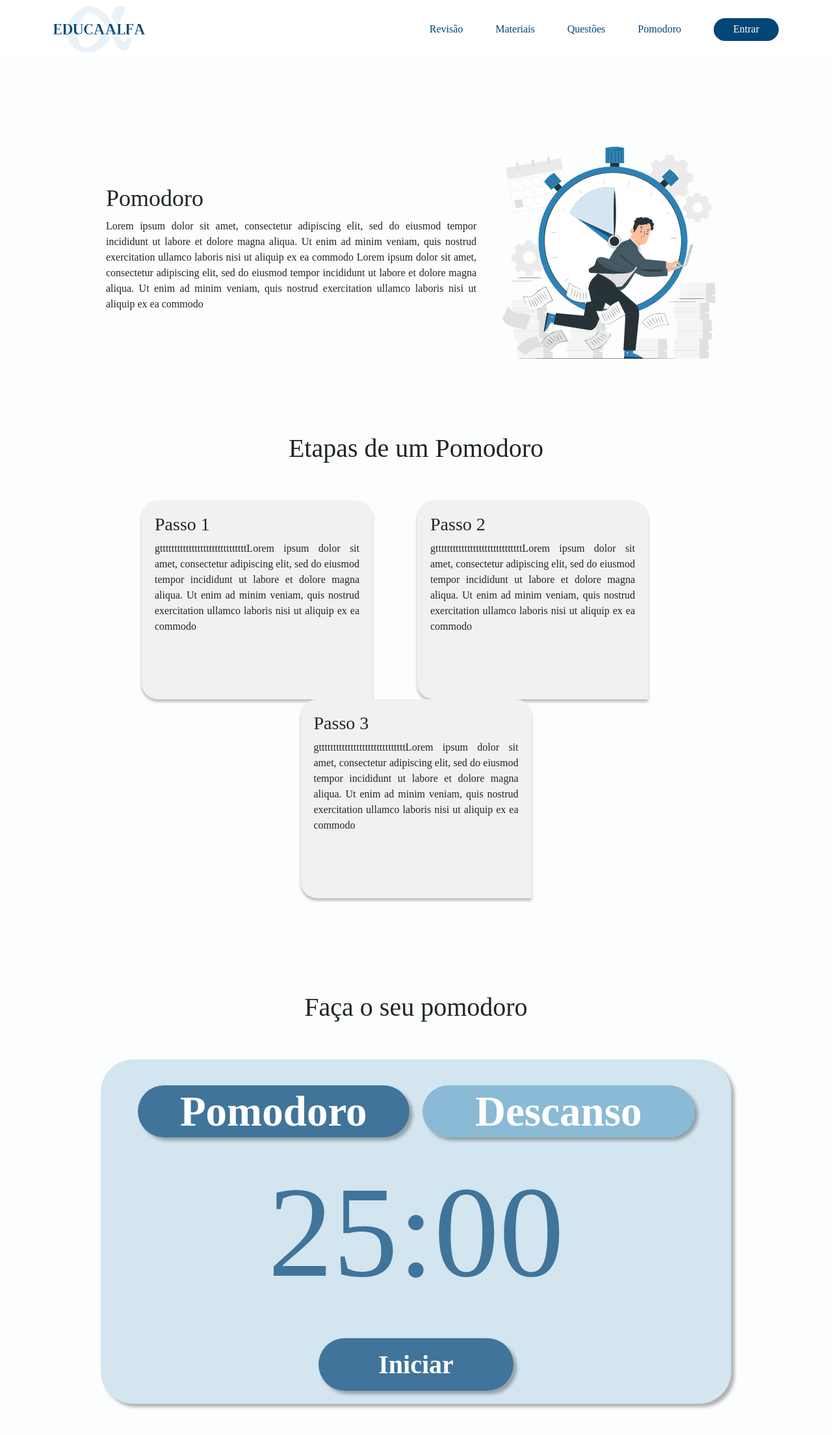
After one commit to ClarisseTeixeira/EducaAlfa, a Django app: page /indexpomodoro in a window 1280 px wide. The commit adds this page. Shown: the whole page at 65% size. Run offline with Django 4.2, Linux system fonts and the light colour scheme.

Commit message:
templates

```diff
--- /dev/null
+++ b/pomodoro/static/pomodoro/css/indexpomodoro.css
@@ -0,0 +1,43 @@
+
+.imgpomodoro{
+    width: 360px;
+    height: auto;
+}
+
+.textpomodoro{
+    width: 570px;
+    text-align: justify;
+}
+.h1pomodoro{
+    font-size: 36px;
+}
+h1{
+    font-weight: 400;
+}
+
+.etapaspomodoro{
+    text-align: center;
+}
+.etapa{
+    text-align: left;
+    width: 355px;
+    height: 306px;
+    border-radius: 25px 25px var(--Number, 0px) 25px;
+    background: #F1F1F1;
+    box-shadow: 0px 4px 4px 0px rgba(0, 0, 0, 0.25);
+    padding: 20px;
+}
+
+.etapasconteudo{
+    text-align: justify;
+}
+
+.etapaspomodoro .etapa {
+    display: inline-block; /* Permite que as divs fiquem uma ao lado da outra */
+    margin-right: 65px; /* Espaçamento de 65px entre as divs */
+}
+
+.etapaspomodoro .etapa:last-child {
+    margin-right: 0; /* Remove o espaçamento à direita da última div */
+}
+/* Estilo da accordion-item */
--- /dev/null
+++ b/pomodoro/static/pomodoro/css/pomodoro.css
@@ -0,0 +1,96 @@
+
+    .form-container{
+        background-color: rgba(45, 130, 181, 0.2);
+        padding: 20px;
+        border-radius: 50px;
+        max-width: 970px;
+        height: 530px;
+        margin: auto;
+        box-shadow: 5px 5px 5px rgba(0, 0, 0, .3);
+        justify-content: space-between;
+        position: relative;
+    }
+
+    .timer{
+        color: rgba(2, 69, 119, 0.70);
+        font-size: 200px;
+        font-style: normal;
+        font-weight: 400;
+        line-height: normal;
+        position: absolute;
+        top: 50%;
+        left: 50%;
+        transform: translate(-50%, -50%);
+    }
+
+    .containeres {
+        display: flex;
+        align-items: flex-start;
+        flex-wrap: nowrap; /* Alteração aqui para evitar quebras de linha */
+        text-align: center;
+        max-width: 877px;
+        height: 81.5px;
+        margin: auto;
+        margin-top: 20px;
+    }
+
+    .pomodoro, .descanso {
+        padding: 10px;
+        border-radius: 100px;
+        text-align: center;
+        font-weight: bold;
+        max-width: 430px;
+        flex: 1;
+        margin: 0 10px 10px;
+        font-size: 65px;
+        color: #ffffff;
+        box-shadow: 5px 5px 5px rgba(0, 0, 0, .3);
+        display: inline-block;
+        line-height: 60px; /* Adicione esta linha */
+    }
+
+    .pomodoro {
+        background-color: rgba(2, 69, 119, 0.7);
+    }
+
+    .descanso {
+        background-color: rgba(45, 130, 181, 0.44);
+    }
+
+
+#counter {
+    display: none;
+    text-align: center;
+    position: absolute;
+    top: calc(70% + 20px); /* Posição vertical entre o botão e o temporizador */
+    left: 50%;
+    transform: translateX(-50%);
+    font-size: 30px;
+    color: rgba(2, 69, 119, 0.70);
+}
+
+.iniciar {
+    background-color: rgba(2, 69, 119, 0.7);
+    font-weight: bold;
+    width: 300px;
+    height: 81px;
+    font-size: 40px;
+    color: #ffffff;
+    border-radius: 50px;
+    padding: 10px;
+    box-shadow: 5px 5px 5px rgba(0, 0, 0, .3);
+    text-decoration: none;
+    border-color: #ffffff;
+    position: absolute;
+    bottom: 20px;
+    left: 50%;
+    transform: translateX(-50%);
+    border: none;
+}
+
+    #timer{
+        font-size: 200px;
+        color: rgba(2, 69, 119, 0.7);
+        text-align: center;
+        font-family: "digital numbers";
+    }
--- /dev/null
+++ b/pomodoro/templates/pomodoro/indexpomodoro.html
@@ -0,0 +1,69 @@
+{% extends 'base.html' %}
+{% load static %}
+
+{% block head%}
+<link rel="stylesheet" href="{% static 'pomodoro\css\indexpomodoro.css' %}">
+<script src="{% static 'pomodoro/js/pomodoro.js' %}"></script>
+{% endblock %}
+
+{% block content %}
+
+<br>
+<br>
+<br>
+<div class="d-flex justify-content-center">
+
+    <div class="mt-5 row align-items-center">
+
+        <div class="col">
+            <h1 class="h1pomodoro">Pomodoro</h1>
+            <p class="textpomodoro">Lorem ipsum dolor sit amet, consectetur adipiscing elit, sed do eiusmod tempor
+                incididunt ut labore et dolore magna aliqua. Ut enim ad minim veniam, quis nostrud exercitation ullamco
+                laboris nisi ut aliquip ex ea commodo Lorem ipsum dolor sit amet, consectetur adipiscing elit, sed do
+                eiusmod tempor incididunt ut labore et dolore magna aliqua. Ut enim ad minim veniam, quis nostrud
+                exercitation ullamco laboris nisi ut aliquip ex ea commodo </p>
+        </div>
+
+        <div class="col">
+            <img class="imgpomodoro" src="{% static 'pomodoro/img/Deadline-pana (1).svg' %}" alt="">
+
+        </div>
+    </div>
+
+</div>
+
+<br>
+<br>
+
+<h1 class="d-flex justify-content-center mt-5">Etapas de um Pomodoro</h1>
+<br>
+<br>
+<div class="etapaspomodoro">
+    <div class="etapa">
+        <h3 class="titlepasso">Passo 1</h3>
+        <p class="etapasconteudo">gttttttttttttttttttttttttttttttLorem ipsum dolor sit amet, consectetur adipiscing elit, sed do eiusmod tempor incididunt ut labore et dolore magna aliqua. Ut enim ad minim veniam, quis nostrud exercitation ullamco laboris nisi ut aliquip ex ea commodo </p>
+    </div>
+    <div class="etapa">
+        <h3 class="titlepasso">Passo 2</h3>
+        <p class="etapasconteudo">gttttttttttttttttttttttttttttttLorem ipsum dolor sit amet, consectetur adipiscing elit, sed do eiusmod tempor incididunt ut labore et dolore magna aliqua. Ut enim ad minim veniam, quis nostrud exercitation ullamco laboris nisi ut aliquip ex ea commodo </p>
+    </div>
+    <div class="etapa">
+        <h3 class="titlepasso">Passo 3</h3>
+        <p class="etapasconteudo">gttttttttttttttttttttttttttttttLorem ipsum dolor sit amet, consectetur adipiscing elit, sed do eiusmod tempor incididunt ut labore et dolore magna aliqua. Ut enim ad minim veniam, quis nostrud exercitation ullamco laboris nisi ut aliquip ex ea commodo </p>
+    </div>
+</div>
+
+<br>
+<br>
+<br>
+<br>
+
+<h1 class="d-flex justify-content-center mt-5">Faça o seu pomodoro</h1>
+<br>
+<br>
+
+{% include 'pomodoro/pomodoro.html' %}
+
+<br>
+<br>
+{% endblock %}
--- a/pomodoro/templates/pomodoro/pomodoro.html
+++ b/pomodoro/templates/pomodoro/pomodoro.html
@@ -1,117 +1,11 @@
-<!DOCTYPE html>
-<html>
-<head>
-    <title>Pomodoro Timer</title>
 
-</head>
+{% load static %}
 
-<style>
-    body{
-        width: 1440px;
-        margin: auto;
-        padding: 40px;
-        background: #F8F8FF;
-    }
-
-    .form-container{
-        background-color: rgba(45, 130, 181, 0.2);
-        padding: 20px;
-        border-radius: 50px;
-        max-width: 970px;
-        height: 530px;
-        margin: auto;
-        box-shadow: 5px 5px 5px rgba(0, 0, 0, .3);
-        justify-content: space-between;
-        position: relative;
-    }
-
-    .timer{
-        color: rgba(2, 69, 119, 0.70);
-        font-family: ;
-        font-size: 200px;
-        font-style: normal;
-        font-weight: 400;
-        line-height: normal;
-        position: absolute;
-        top: 50%;
-        left: 50%;
-        transform: translate(-50%, -50%);
-    }
-
-    .containeres {
-        display: flex;
-        align-items: flex-start;
-        flex-wrap: nowrap; /* Alteração aqui para evitar quebras de linha */
-        text-align: center;
-        max-width: 877px;
-        height: 81.5px;
-        margin: auto;
-        margin-top: 20px;
-    }
-
-    .pomodoro, .descanso {
-        padding: 10px;
-        border-radius: 100px;
-        text-align: center;
-        font-weight: bold;
-        max-width: 430px;
-        height: 60px;
-        flex: 1;
-        margin: 0 10px 10px;
-        font-size: 65px;
-        color: #ffffff;
-        box-shadow: 5px 5px 5px rgba(0, 0, 0, .3);
-        display: inline-block;
-        line-height: 60px; /* Adicione esta linha */
-    }
-
-    .pomodoro {
-        background-color: rgba(2, 69, 119, 0.7);
-    }
-
-    .descanso {
-        background-color: rgba(45, 130, 181, 0.44);
-    }
-
-
-#counter {
-    display: none;
-    text-align: center;
-    position: absolute;
-    top: calc(70% + 20px); /* Posição vertical entre o botão e o temporizador */
-    left: 50%;
-    transform: translateX(-50%);
-    font-size: 30px;
-    color: rgba(2, 69, 119, 0.70);
-}
-
-.iniciar {
-    background-color: rgba(2, 69, 119, 0.7);
-    font-weight: bold;
-    width: 300px;
-    height: 81px;
-    font-size: 40px;
-    color: #ffffff;
-    border-radius: 50px;
-    padding: 10px;
-    box-shadow: 5px 5px 5px rgba(0, 0, 0, .3);
-    text-decoration: none;
-    border-color: #ffffff;
-    position: absolute;
-    bottom: 20px;
-    left: 50%;
-    transform: translateX(-50%);
-}
-
-    #timer{
-        font-size: 200px;
-        color: rgba(2, 69, 119, 0.7);
-        text-align: center;
-        font-family: "digital numbers";
-    }
-
-</style>
-<body>
+{% block head%}
+<link rel="stylesheet" href="{% static 'pomodoro\css\pomodoro.css' %}">
+<link rel="stylesheet" href="{% static 'css/style.css' %}">
+{% endblock %}
+{% block content %}
 
     <div class="form-container">
         <div class="containeres">
@@ -180,5 +74,4 @@
             }
         });
     </script>
-</body>
-</html>
+{% endblock %}
--- a/pomodoro/urls.py
+++ b/pomodoro/urls.py
@@ -3,5 +3,5 @@ from . import views
 
 urlpatterns = [
     path('pomodoro', views.pomodoro, name='pomodoro'),
-    path('intro', views.intro, name='intro'),
+    path('indexpomodoro', views.indexpomodoro, name='indexpomodoro'),
 ]
--- a/pomodoro/views.py
+++ b/pomodoro/views.py
@@ -15,5 +15,5 @@ def pomodoro(request):
 
     return render(request, 'pomodoro/pomodoro.html', {'sessions': sessions})
 
-def intro(request):
-    return render(request, 'pomodoro/intro.html')
+def indexpomodoro(request):
+    return render(request, 'pomodoro/indexpomodoro.html')
--- a/questoes/urls.py
+++ b/questoes/urls.py
@@ -6,5 +6,6 @@ urlpatterns = [
     path('filtro/', views.filtro_questoes, name='filtro_questoes'),
     path('verificar_resposta/<int:questao_id>/', views.verificar_resposta, name='verificar_resposta'),
     path('desempenho', views.desempenho, name='desempenho'),
+    path('indexquestoes', views.indexquestoes, name='indexquestoes'),
     path('grafico/<int:usuario_id>/', views.grafico, name='grafico'),
 ]
--- a/questoes/views.py
+++ b/questoes/views.py
@@ -73,6 +73,9 @@ def verificar_resposta(request, questao_id):
 def desempenho(request):
     return render(request, 'questoes/pages/desempenho.html')
 
+def indexquestoes(request):
+    return render(request, 'questoes/pages/indexquestoes.html')
+
 @login_required
 def grafico(request, usuario_id):
     user = User.objects.get(id=usuario_id)
```
Also changed, not shown: pomodoro/templates/pomodoro/intro.html (deleted, +0 -8 lines), questoes/static/questoes/css/desempenho.css (added, +118 -0 lines), questoes/static/questoes/css/indexquestoes.css (added, +15 -0 lines), questoes/templates/questoes/pages/desempenho.html (+27 -83 lines), questoes/templates/questoes/pages/indexquestoes.html (added, +37 -0 lines), pomodoro/static/pomodoro/img/Deadline-pana (1).svg (added), pomodoro/static/pomodoro/js/pomodoro.js (added), questoes/static/questoes/img/Shrug-bro (1).svg (added).
